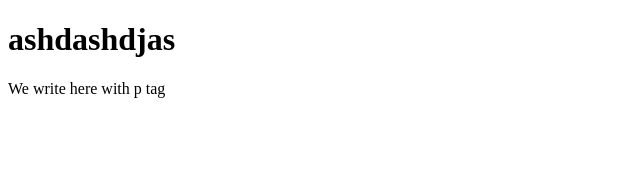
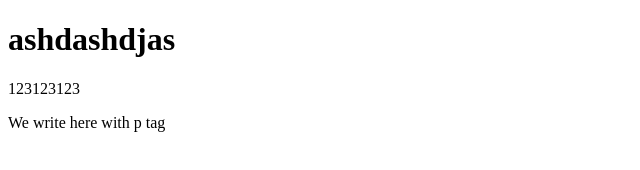
Before and after one commit to vipulc2/rep1, a plain HTML site: page index.html in a window 1280 px wide. Shown: the whole page, without its empty margins (0-640 px from the left). Drawn offline with Linux system fonts and the light colour scheme.

Commit message:
added paragraph

```diff
--- a/index.html
+++ b/index.html
@@ -7,7 +7,7 @@
 </head>
 <body>
     <h1>ashdashdjas</h1>
-
+    <p> 123123123 </p>
     <p>We write here with p tag</p>
 </body>
 </html>
```
